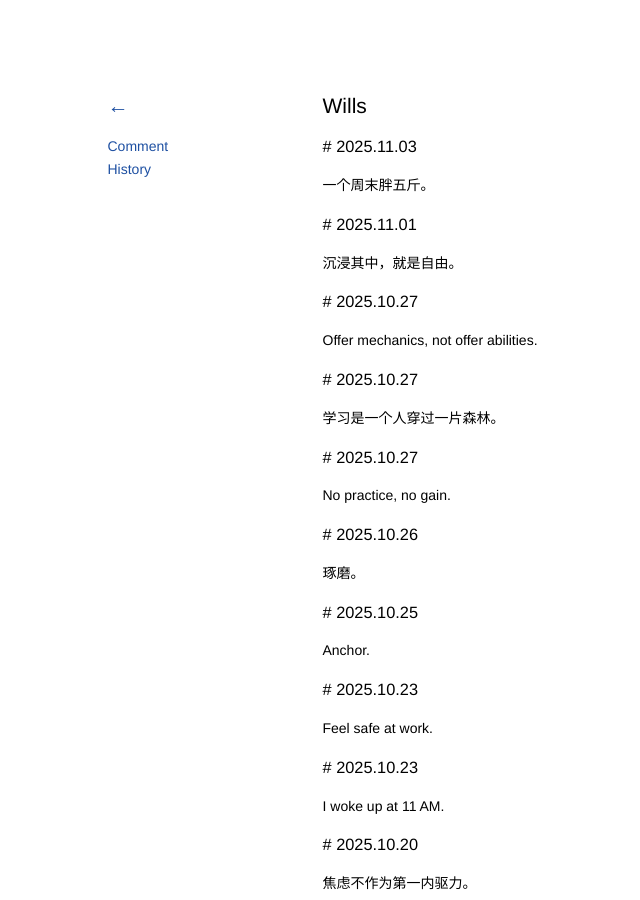
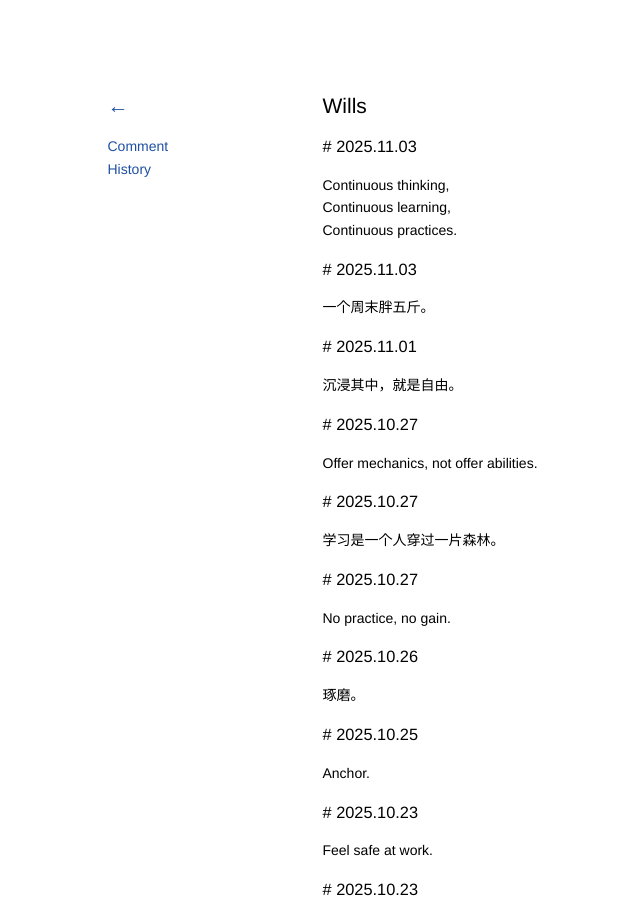
Before and after one commit to kidlj/awei, a Jekyll site: the page built from _wiki/wills.md, in a window 1280 px wide and 900 px high. Shown: the whole window, without its empty margins (25-665 px from the left). Built offline with Jekyll 4.4.1, drawn with Linux system fonts in a browser that asks for light colours.

Commit message:
update wills

```diff
--- a/_wiki/wills.md
+++ b/_wiki/wills.md
@@ -1,6 +1,12 @@
 ---
 title: Wills
 ---
+
+### 2025.11.03
+
+Continuous thinking,
+Continuous learning,
+Continuous practices.
 
 ### 2025.11.03
 
```
